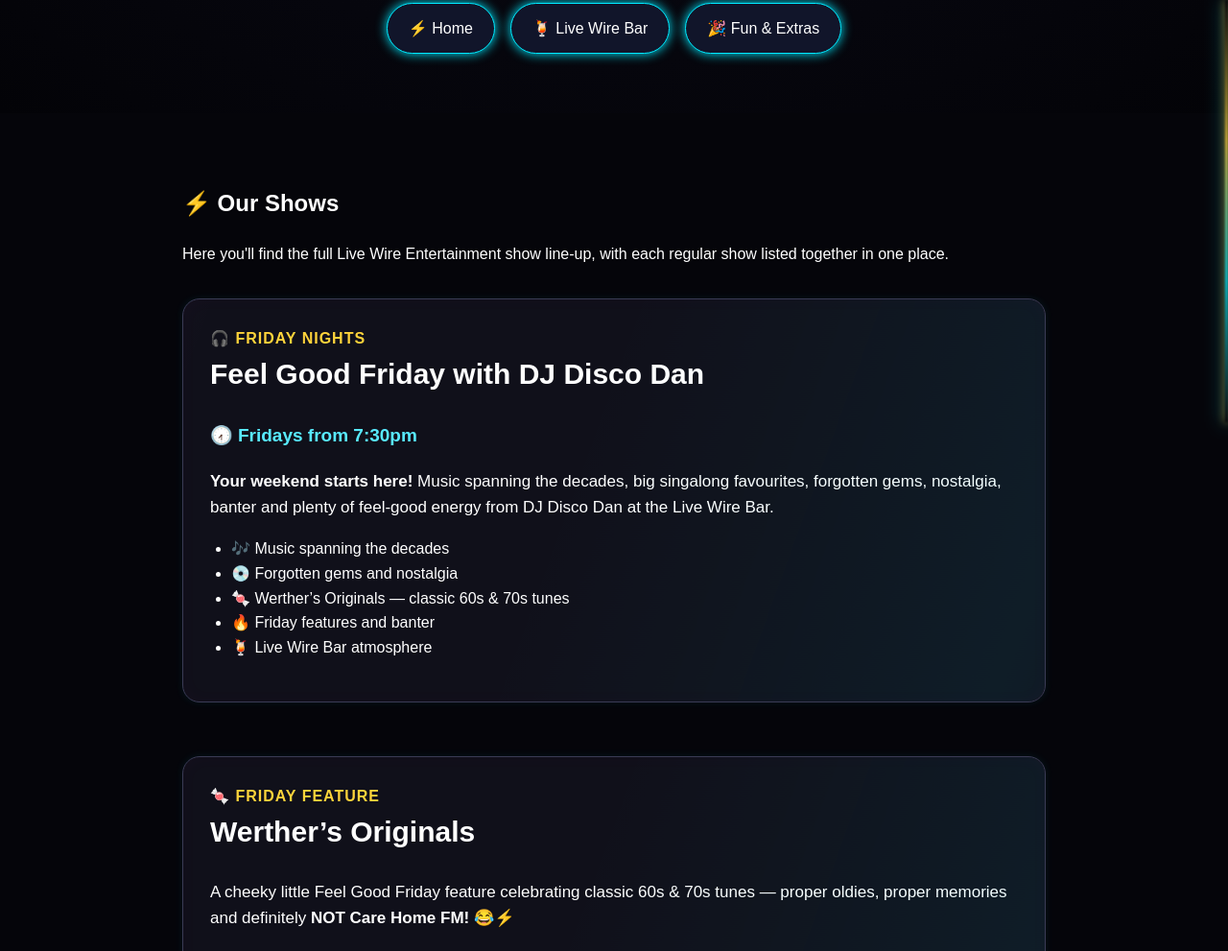
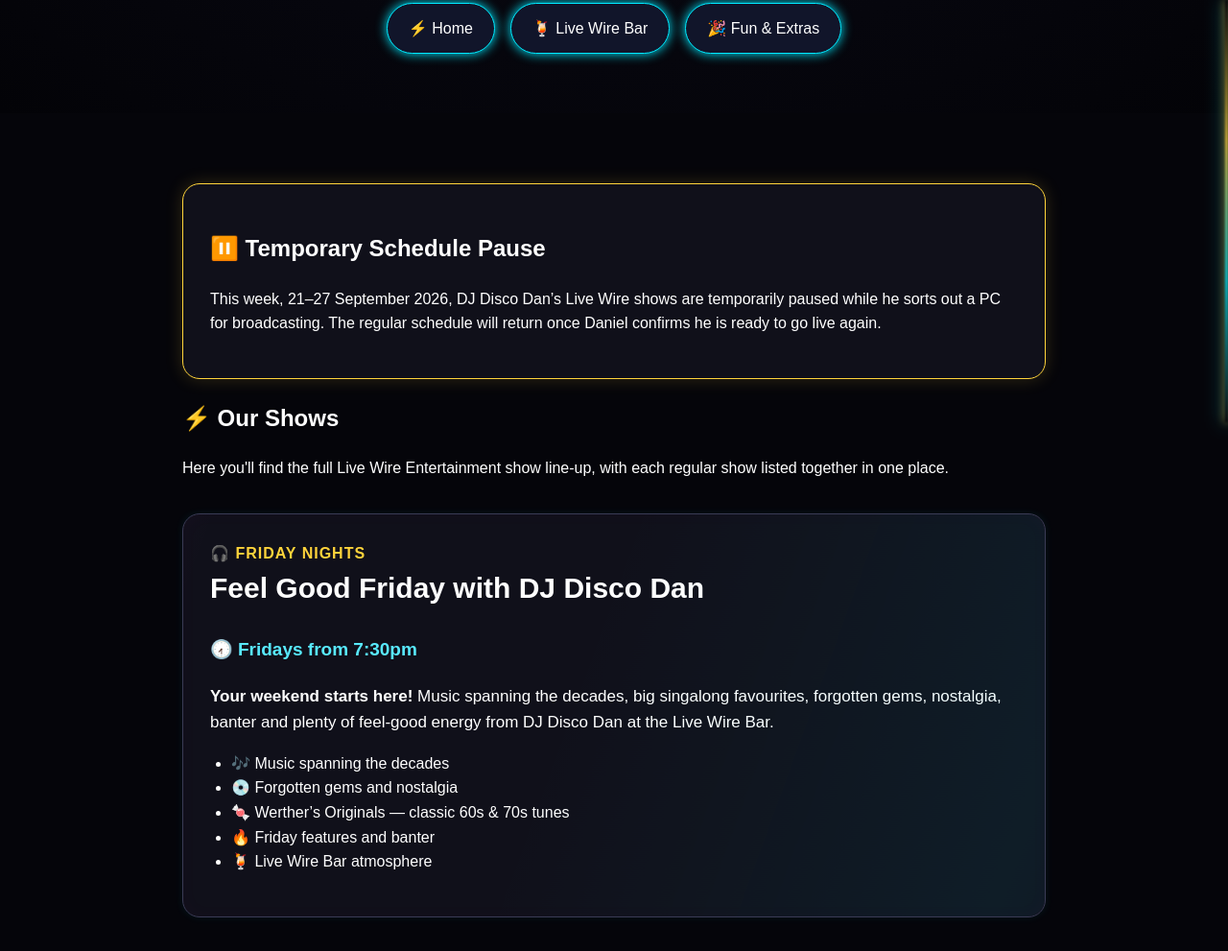
Before and after one commit to livewire2332/Live-Wire-Entertainment-website, a website: page shows.html in a window 1280 px wide. Shown: the part 880-1871 px from the top of the page at 96% size. Drawn offline with Linux system fonts and the light colour scheme.

Commit message:
Add temporary schedule pause notice

```diff
--- a/shows.html
+++ b/shows.html
@@ -19,6 +19,7 @@
 </div></div>
 
 <section><div class="wrap">
+<div class="card" style="border-color:#ffd43b;box-shadow:0 0 18px rgba(255,212,59,.18);margin-bottom:22px"><h2>⏸️ Temporary Schedule Pause</h2><p>This week, 21–27 September 2026, DJ Disco Dan’s Live Wire shows are temporarily paused while he sorts out a PC for broadcasting. The regular schedule will return once Daniel confirms he is ready to go live again.</p></div>
 <h1>⚡ Our Shows</h1>
 <p>Here you'll find the full Live Wire Entertainment show line-up, with each regular show listed together in one place.</p>
 <div class="shows-grid">
```
